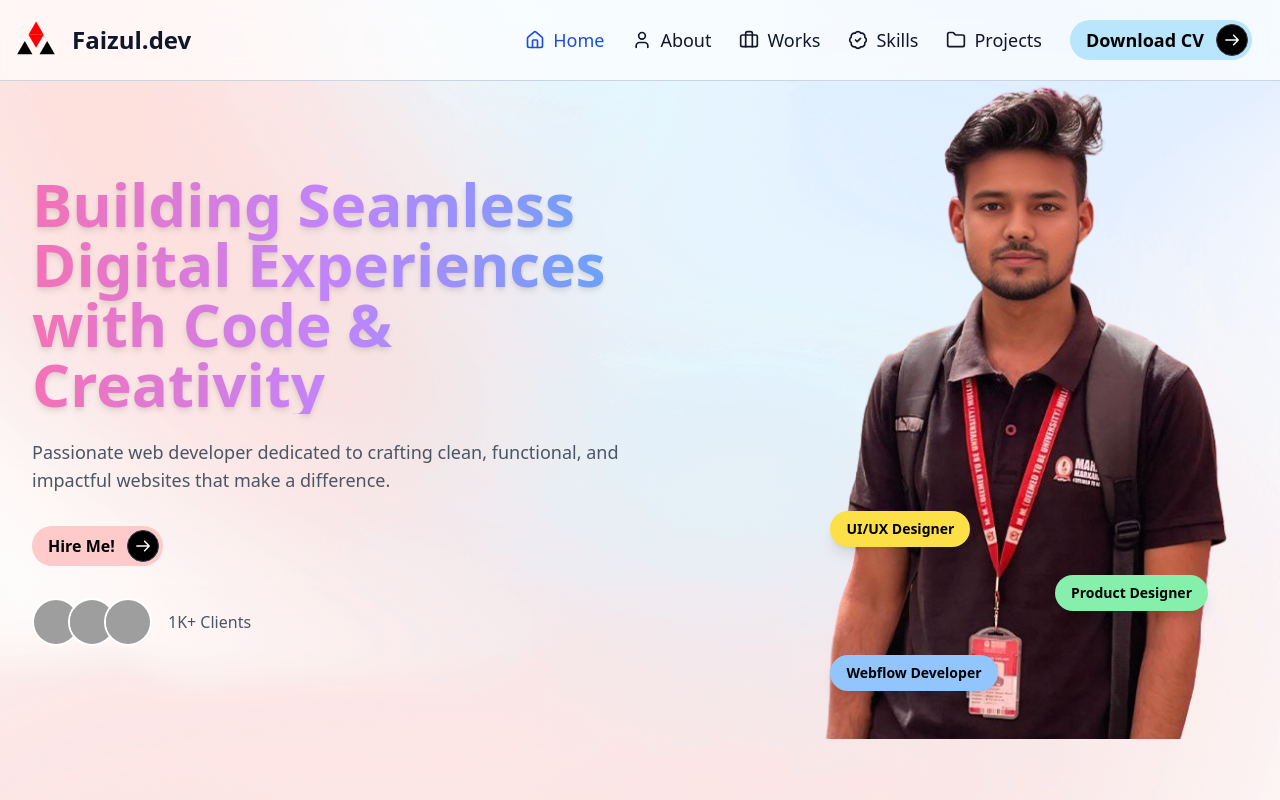
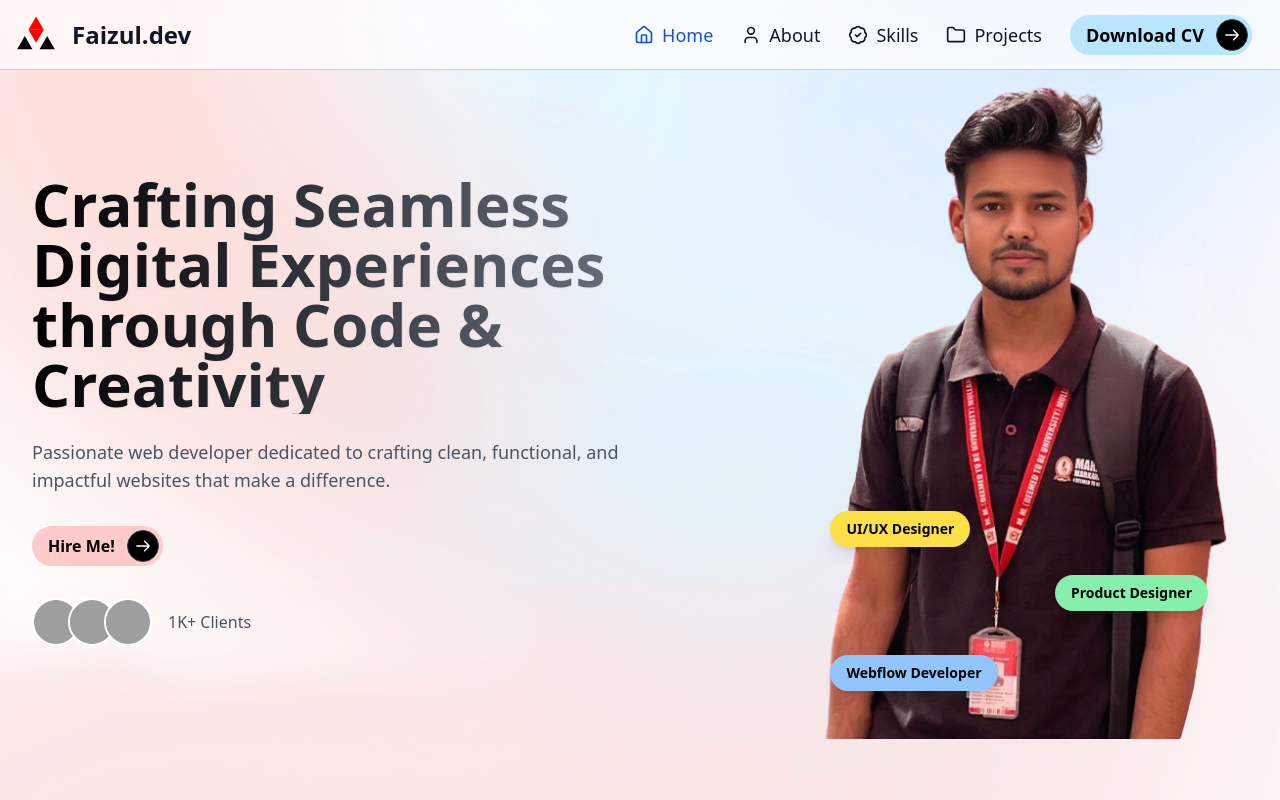
Before and after one commit to fhrizwi/my-portfolio, a React (Vite) app: page / in a window 1280 px wide. Shown: the top 800 px of the page. Built offline with nearby package versions, Linux system fonts and the light colour scheme; grey boxes are pictures that could not be loaded.

Commit message:
ready to deploy -v1.0.0

```diff
--- a/src/components/Header.jsx
+++ b/src/components/Header.jsx
@@ -23,7 +23,7 @@ export default function Header() {
 
     return (
         <>
-            <header className="bg-white/70 backdrop-blur-md text-slate-900 border-b border-slate-300 p-4 flex items-center justify-between fixed w-full top-0 z-50">
+            <header className="bg-white/70  h-[70px] backdrop-blur-md text-slate-900 border-b border-slate-300 p-4 flex items-center justify-between fixed w-full top-0 z-50">
                 <div className="flex items-center space-x-4">
                     <img src="/logo.svg" alt="Logo" className="h-10 w-10" />
                     <span className="text-xl sm:text-2xl font-bold">Faizul.dev</span>
@@ -45,13 +45,13 @@ export default function Header() {
                         <User className="w-5 h-5" />
                         <span>About</span>
                     </Link>
-                    <Link
+                    {/* <Link
                         to="/works"
                         className={`flex items-center space-x-2 rounded-md px-3 py-1 ${isActive('/works') ? 'text-blue-700 font-normal' : 'hover:text-blue-700'}`}
                     >
                         <Briefcase className="w-5 h-5" />
                         <span>Works</span>
-                    </Link>
+                    </Link> */}
                     <Link
                         to="/skills"
                         className={`flex items-center space-x-2 rounded-md px-3 py-1 ${isActive('/skills') ? 'text-blue-700 font-normal' : 'hover:text-blue-700'}`}
@@ -119,14 +119,14 @@ export default function Header() {
                         <User className="w-5 h-5" />
                         <span>About</span>
                     </Link>
-                    <Link
+                    {/* <Link
                         to="/works"
                         onClick={toggleSidebar}
                         className={`flex items-center space-x-2 px-3 py-2 border-b border-slate-200 ${isActive('/works') ? 'text-blue-700 font-semibold' : 'hover:text-slate-800 hover:bg-slate-100'}`}
                     >
                         <Briefcase className="w-5 h-5" />
                         <span>Works</span>
-                    </Link>
+                    </Link> */}
                     <Link
                         to="/skills"
                         onClick={toggleSidebar}
--- a/src/components/Hero.jsx
+++ b/src/components/Hero.jsx
@@ -11,11 +11,15 @@ export default function Hero() {
           <div className="flex flex-col lg:flex-row items-center justify-between">
             {/* Left Content */}
             <div className="w-full lg:w-1/2 text-center lg:text-left mb-8 lg:mb-0">
-              <h1 className="text-4xl sm:text-5xl lg:text-6xl font-bold leading-tight mb-6 bg-gradient-to-r from-pink-400 via-purple-400 to-blue-400 text-transparent bg-clip-text drop-shadow-md">
-                Building Seamless <br />
+              <h1 className="text-4xl sm:text-5xl lg:text-6xl font-bold leading-tight mb-6
+               bg-gradient-to-b lg:bg-gradient-to-r
+               from-black to-gray-500
+               text-transparent bg-clip-text drop-shadow-sm">
+                Crafting Seamless <br />
                 Digital Experiences <br />
-                with Code & Creativity
+                through Code & Creativity
               </h1>
+
 
               <p className="text-gray-600 text-lg mb-8 max-w-2xl mx-auto lg:mx-0">
                 Passionate web developer dedicated to crafting clean, functional, and impactful websites that make a difference.
--- a/src/pages/About.jsx
+++ b/src/pages/About.jsx
@@ -4,7 +4,7 @@ import AboutContent from '../components/AboutContent';
 export default function About() {
   return (
     <div>
-      <div className='mt-20'>
+      <div className='mt-16'>
       </div>
       <AboutContent />
     </div>
--- a/src/pages/Projects.jsx
+++ b/src/pages/Projects.jsx
@@ -4,7 +4,7 @@ import CardGrid from '../components/CardGrid';
 export default function Projects() {
   return (
     <div className='bg-gray-100'>
-      <div className='mt-20 '>
+      <div className='mt-16 '>
       </div>
      <p className="h-16 flex items-center p-10 text-3xl font-semibold bg-white "
         style={{
--- a/src/pages/Skills.jsx
+++ b/src/pages/Skills.jsx
@@ -5,7 +5,7 @@ import SkillCardGrid from '../components/SkillCardGrid';
 export default function Skills() {
   return (
     <div>
-      <div className='mt-20'>
+      <div className='mt-16'>
       </div>
       <p className="h-16 flex items-center p-10 text-3xl font-semibold bg-white "
         style={{
--- a/src/pages/Works.jsx
+++ b/src/pages/Works.jsx
@@ -4,7 +4,7 @@ import WorksCardGrid from '../components/WorksCardGrid';
 export default function Works() {
   return (
     <div>
-      <div className="mt-20"></div>
+      <div className="mt-16"></div>
 
       <p
         className="h-16 flex items-center p-10 text-3xl font-semibold bg-white "
```
